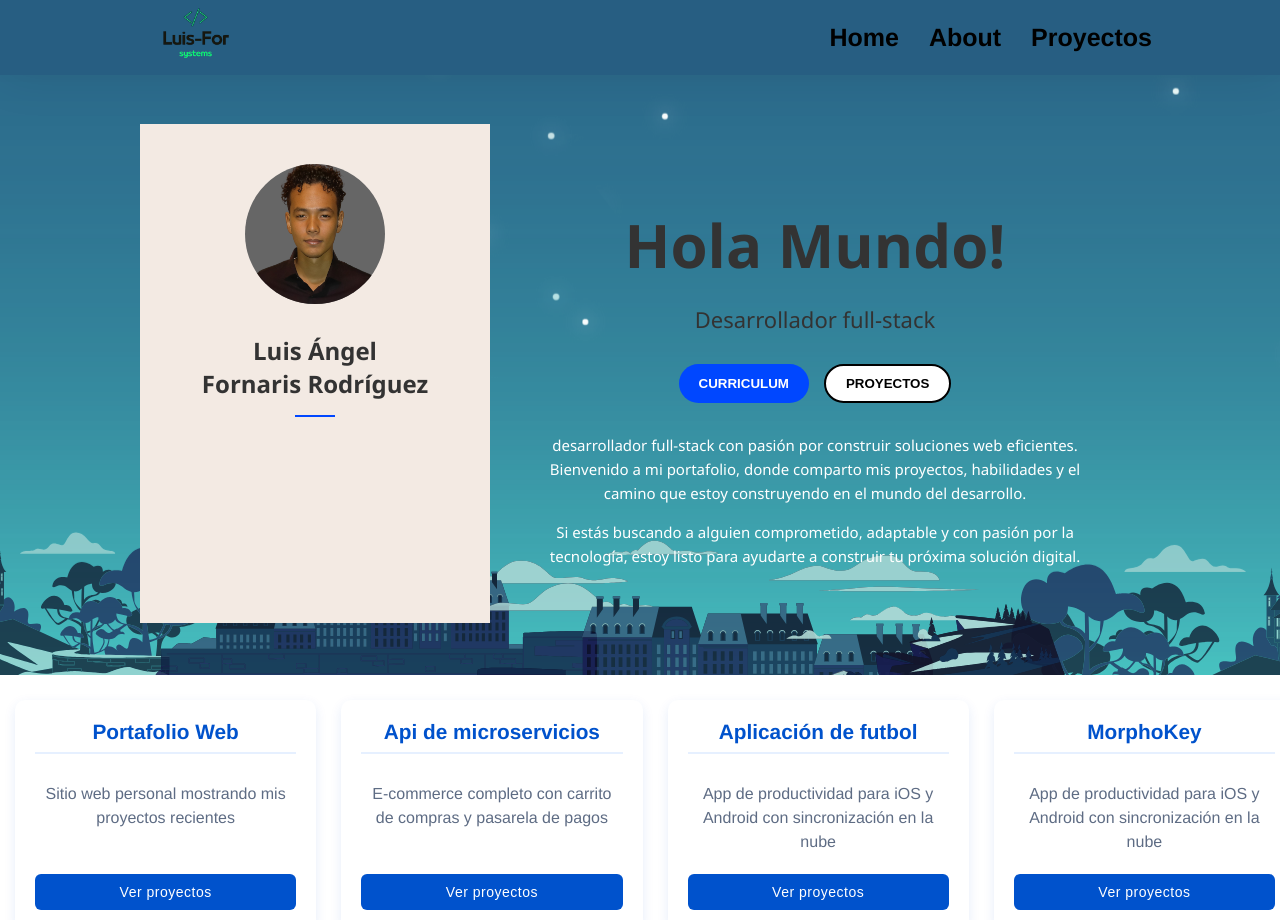
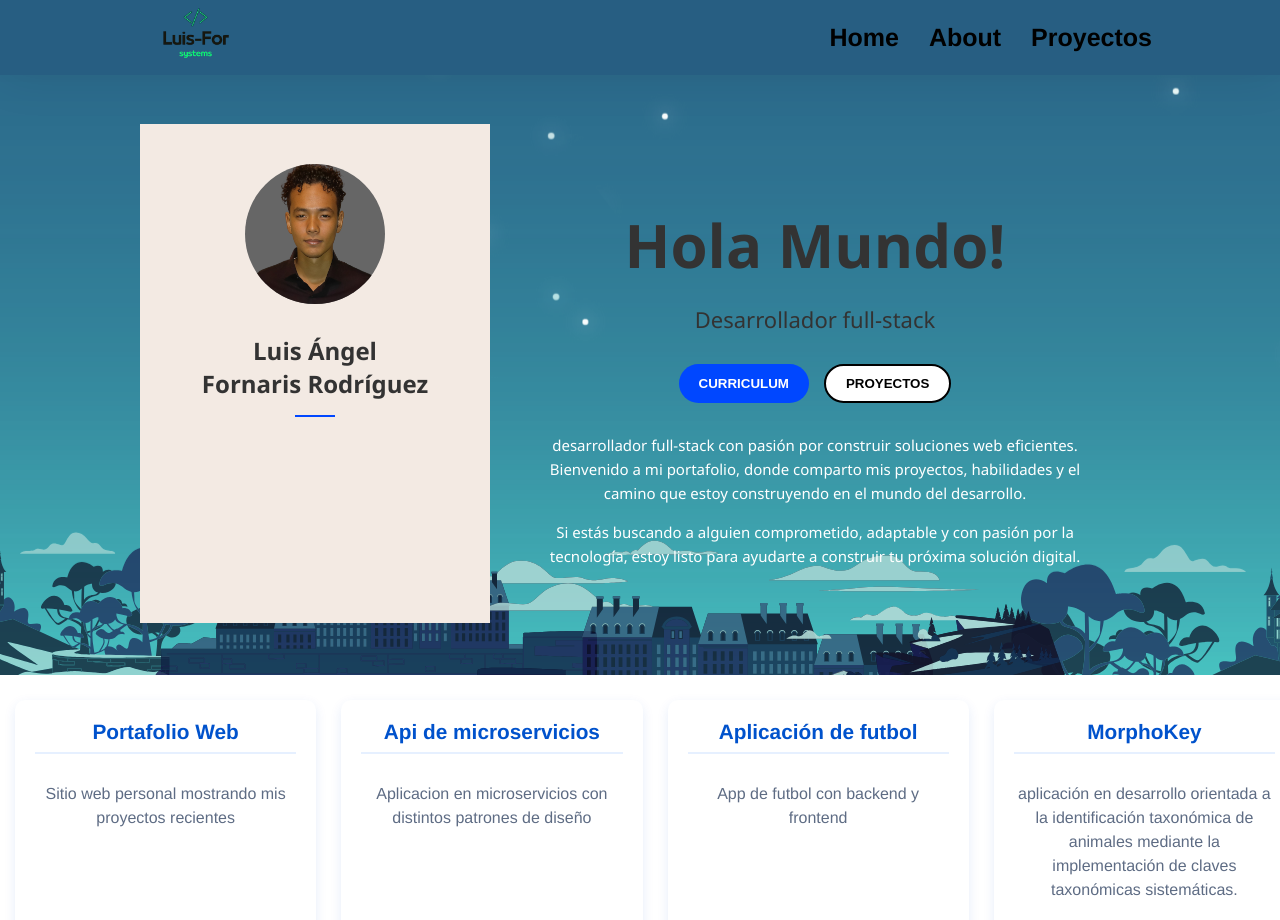
Before and after one commit to Luis-For/PortafolioV1, a Vue app: page /Proyects in a window 1280 px wide. Shown: the top 920 px of the page. Built offline with nearby package versions, Linux system fonts and the light colour scheme.

Commit message:
update information of proyects

```diff
--- a/src/components/CardsComponent.vue
+++ b/src/components/CardsComponent.vue
@@ -27,17 +27,17 @@ export default {
         },
         {
           title: "Api de microservicios",
-          description: "E-commerce completo con carrito de compras y pasarela de pagos",
+          description: "Aplicacion en microservicios con distintos patrones de diseño",
           url: "https://ejemplo.com/tienda"
         },
         {
           title: "Aplicación de futbol",
-          description: "App de productividad para iOS y Android con sincronización en la nube",
+          description: "App de futbol con backend y frontend",
           url: "https://ejemplo.com/app"
         },
         {
           title: "MorphoKey",
-          description: "App de productividad para iOS y Android con sincronización en la nube",
+          description: "aplicación en desarrollo orientada a la identificación taxonómica de animales mediante la implementación de claves taxonómicas sistemáticas.",
           url: "https://ejemplo.com/app"
         },
         {
```
